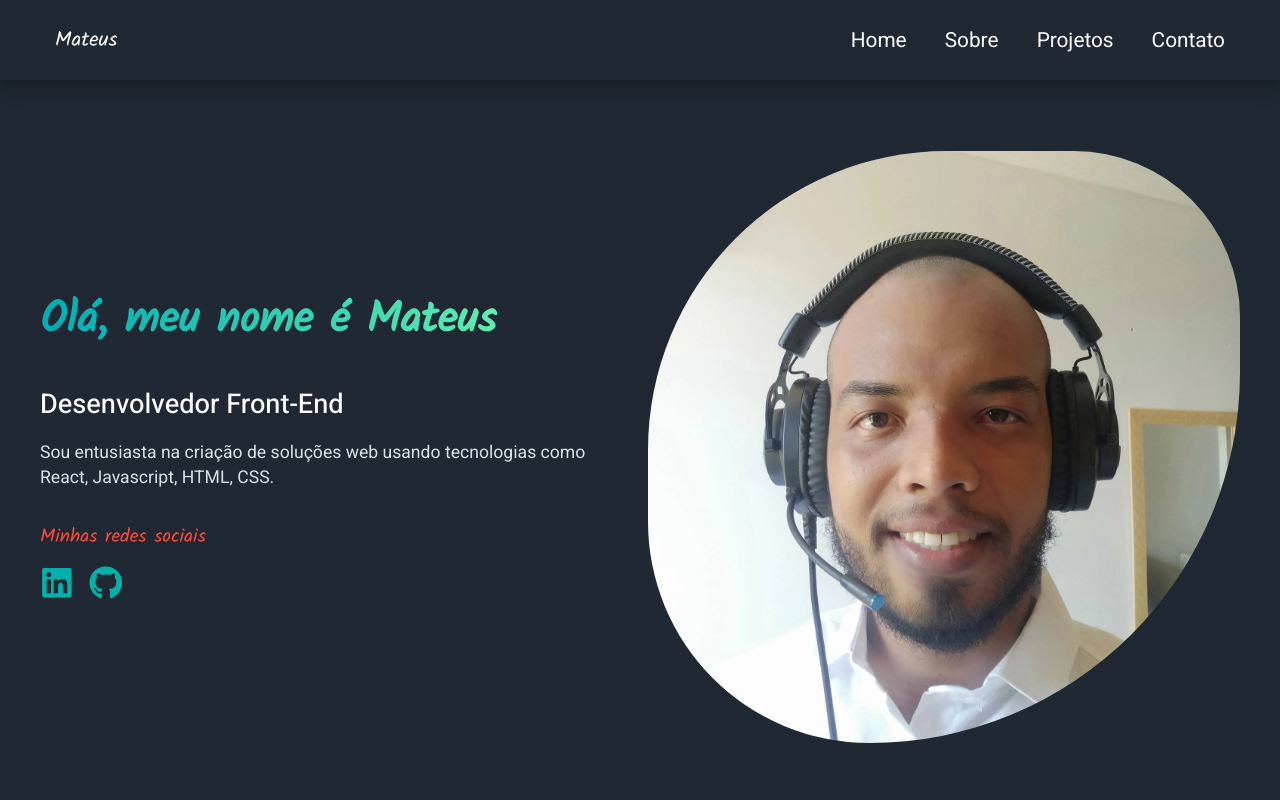
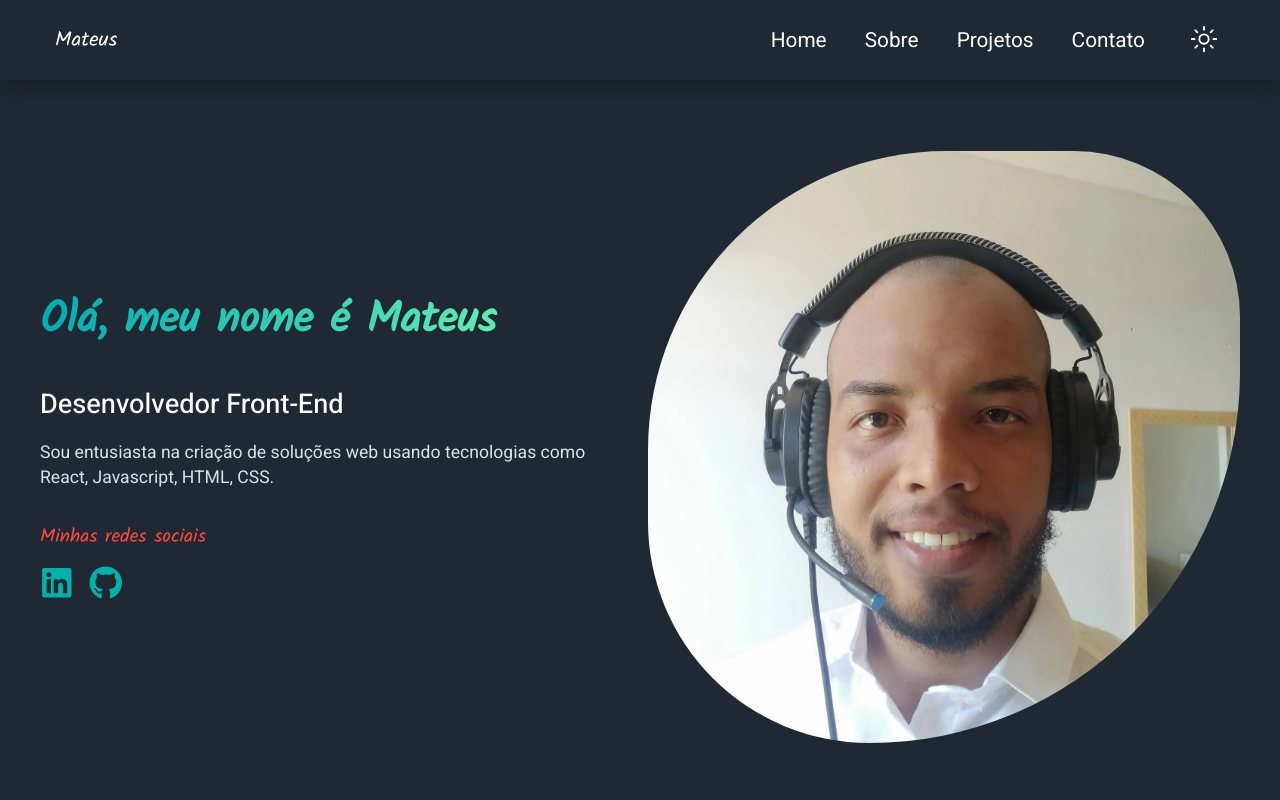
Before and after one commit to MateusLeonardo/portfolio, a React (Vite) app: page / in a window 1280 px wide. Shown: the top 800 px of the page. Built offline with nearby package versions, Linux system fonts and the light colour scheme.

Commit message:
adicionando light tema

```diff
--- a/src/App.jsx
+++ b/src/App.jsx
@@ -12,18 +12,22 @@ const App = () => {
   const sobreRef = useRef(null);
   const projetosRef = useRef(null);
   const contatoRef = useRef(null);
+  const [dark, setDark] = React.useState(true)
 
   const scrollToSection = (ref) => {
     ref.current.scrollIntoView({ behavior: "smooth" });
   };
 
   return (
+    <div className={`containerTema ${dark ? 'dark' : 'light'}`}>
     <BrowserRouter>
       <Header
         scrollToSection={scrollToSection}
         sobreRef={sobreRef}
         projetosRef={projetosRef}
         contatoRef={contatoRef}
+        setDark={setDark}
+        dark={dark}
       />
       <Routes>
         <Route
@@ -42,6 +46,7 @@ const App = () => {
       </Routes>
       <Footer />
     </BrowserRouter>
+    </div>
   );
 };
 
--- a/src/components/Footer.module.css
+++ b/src/components/Footer.module.css
@@ -3,7 +3,7 @@
   justify-content: space-between;
   align-items: center;
   max-width: 1400px;
-  margin: 10px auto;
+  margin: 10px auto auto auto;
   padding: 2rem 20px;
 }
 .footer p {
--- a/src/components/Header.jsx
+++ b/src/components/Header.jsx
@@ -1,9 +1,17 @@
-import { IoMenu, IoClose } from "react-icons/io5";
+import { useState } from "react";
+import { IoMenu, IoClose, IoSunnyOutline } from "react-icons/io5";
+import { MdDarkMode } from "react-icons/md";
+import { Link, useLocation } from "react-router-dom";
 import styles from "./Header.module.css";
-import { useState } from "react";
-import { Link, useLocation } from "react-router-dom";
 
-export function Header({ scrollToSection, sobreRef, projetosRef, contatoRef }) {
+export function Header({
+  scrollToSection,
+  sobreRef,
+  projetosRef,
+  contatoRef,
+  dark,
+  setDark,
+}) {
   const [menuOpen, setMenuOpen] = useState(false);
   const location = useLocation();
 
@@ -14,7 +22,7 @@ export function Header({ scrollToSection, sobreRef, projetosRef, contatoRef }) {
   const handleLinkClick = (ref) => (e) => {
     e.preventDefault();
     scrollToSection(ref);
-    handleToggleMenu()
+    handleToggleMenu();
   };
 
   const scrollToTop = (e) => {
@@ -25,7 +33,7 @@ export function Header({ scrollToSection, sobreRef, projetosRef, contatoRef }) {
     });
     const clickedName = e.target.innerHTML;
     if (clickedName !== "Mateus") {
-      handleToggleMenu()
+      handleToggleMenu();
     }
   };
 
@@ -43,9 +51,17 @@ export function Header({ scrollToSection, sobreRef, projetosRef, contatoRef }) {
         )}
 
         {menuOpen ? (
-          <IoClose size={30} color="#F5F6F6" onClick={handleToggleMenu} />
+          <IoClose
+            size={30}
+            color={dark ? "#FFFFFF" : "#333333"}
+            onClick={handleToggleMenu}
+          />
         ) : (
-          <IoMenu size={30} color="#F5F6F6" onClick={handleToggleMenu} />
+          <IoMenu
+            size={30}
+            color={dark ? "#FFFFFF" : "#333333"}
+            onClick={handleToggleMenu}
+          />
         )}
         <nav className={`${styles.navMenu} ${menuOpen && styles.active}`}>
           <ul className={styles.ulMenu}>
@@ -81,10 +97,24 @@ export function Header({ scrollToSection, sobreRef, projetosRef, contatoRef }) {
             )}
             {/* <li>
               <button className={styles.buttonTranslater}>En</button>
+            </li> */}
+            <li>
+              {dark ? (
+                <button
+                  onClick={() => setDark(!dark)}
+                  className={styles.buttonTheme}
+                >
+                  <IoSunnyOutline size={30} color="#fff" />
+                </button>
+              ) : (
+                <button
+                  onClick={() => setDark(!dark)}
+                  className={styles.buttonTheme}
+                >
+                  <MdDarkMode size={30} />
+                </button>
+              )}
             </li>
-            <li>
-              <FiSun size={20} />
-            </li> */}
           </ul>
         </nav>
       </div>
--- a/src/components/Header.module.css
+++ b/src/components/Header.module.css
@@ -47,6 +47,12 @@
   font-size: 1.3rem;
   padding: 10px 15px;
 }
+.buttonTheme {
+  background-color: transparent;
+  border: none;
+  display: block;
+  cursor: pointer;
+}
 
 
 @media(max-width:768px) {
--- a/src/index.css
+++ b/src/index.css
@@ -1,15 +1,29 @@
-:root {
-  --primary-color-500: #0C5A6E;
-  --primary-color-400: #00B2A9;
+.dark {
+  --primary-color-500: #0c5a6e;
+  --primary-color-400: #00b2a9;
   --secondary-color: #ff4a3d;
 
-  --surface-background: #1F2833;
-  --surface-primary: #39424E;
+  --surface-background: #1f2833;
+  --surface-primary: #39424e;
   --surface-secondary: #53687c;
-  --surface-tertiary: #5A6978;
+  --surface-tertiary: #5a6978;
 
-  --text-primary: #FFFFFF;
-  --text-secondary: #D8E3E7;
+  --text-primary: #ffffff;
+  --text-secondary: #d8e3e7;
+}
+
+.light {
+  --primary-color-500: #0c5a6e;
+  --primary-color-400: #00b2a9;
+  --secondary-color: #0016df;
+
+  --surface-background: #ffffff;
+  --surface-primary: #f0f2f5;
+  --surface-secondary: #e4e7eb;
+  --surface-tertiary: #d8e3e7;
+
+  --text-primary: #333333;
+  --text-secondary: #53687c;
 }
 
 /* font-family: 'Heebo', sans-serif;
@@ -19,10 +33,11 @@ body {
   margin: 0;
   padding: 0;
   box-sizing: border-box;
+  font-family: "Heebo", sans-serif;
+}
+.containerTema {
   background-color: var(--surface-background);
-  font-family: 'Heebo', sans-serif
 }
-
 a {
   color: inherit;
   text-decoration: none;
@@ -34,13 +49,17 @@ ul {
 img {
   max-width: 100%;
 }
-h1, h2, h3, p {
-  margin: 0 ;
+h1,
+h2,
+h3,
+p {
+  margin: 0;
   padding: 0;
 }
 
 @keyframes subirDescer {
-  0%, 100% {
+  0%,
+  100% {
     transform: translateY(0);
   }
   50% {
@@ -63,13 +82,15 @@ h1, h2, h3, p {
 
 /* Animação de rotação */
 @keyframes spin {
-  0% { transform: rotate(0deg); }
-  100% { transform: rotate(360deg); }
+  0% {
+    transform: rotate(0deg);
+  }
+  100% {
+    transform: rotate(360deg);
+  }
 }
 
-
-
-@media(max-width: 768px) {
+@media (max-width: 768px) {
   .main {
     padding-top: 80px;
   }
--- a/src/pages/Home.jsx
+++ b/src/pages/Home.jsx
@@ -204,10 +204,7 @@ export function Home({ sobreRef, projetosRef, contatoRef }) {
               <img src={fotoContato} alt="" width={200} />
               <Subtitle text="Contato" />
               <h2>Gostou do meu trabalho? Vamos trabalhar juntos.</h2>
-              <p>
-                Me envie um{" "}
-                <a href="mailto:mateus_leonardo1997@hotmail.com">email</a>.
-              </p>
+              <p>Me envie um email.</p>
             </div>
             <div className={styles.rightContent}>
               <form className={styles.formContact}>
--- a/src/pages/ProjectDetails.jsx
+++ b/src/pages/ProjectDetails.jsx
@@ -23,7 +23,7 @@ const ProjectDetails = () => {
       <div className={styles.linkVoltar}>
         <Link to="/projeto">
           {" "}
-          <FaArrowLeft /> Voltar
+          <FaArrowLeft /> Ver todos
         </Link>
       </div>
       <div className={styles.containerProjectDescription}>
```
